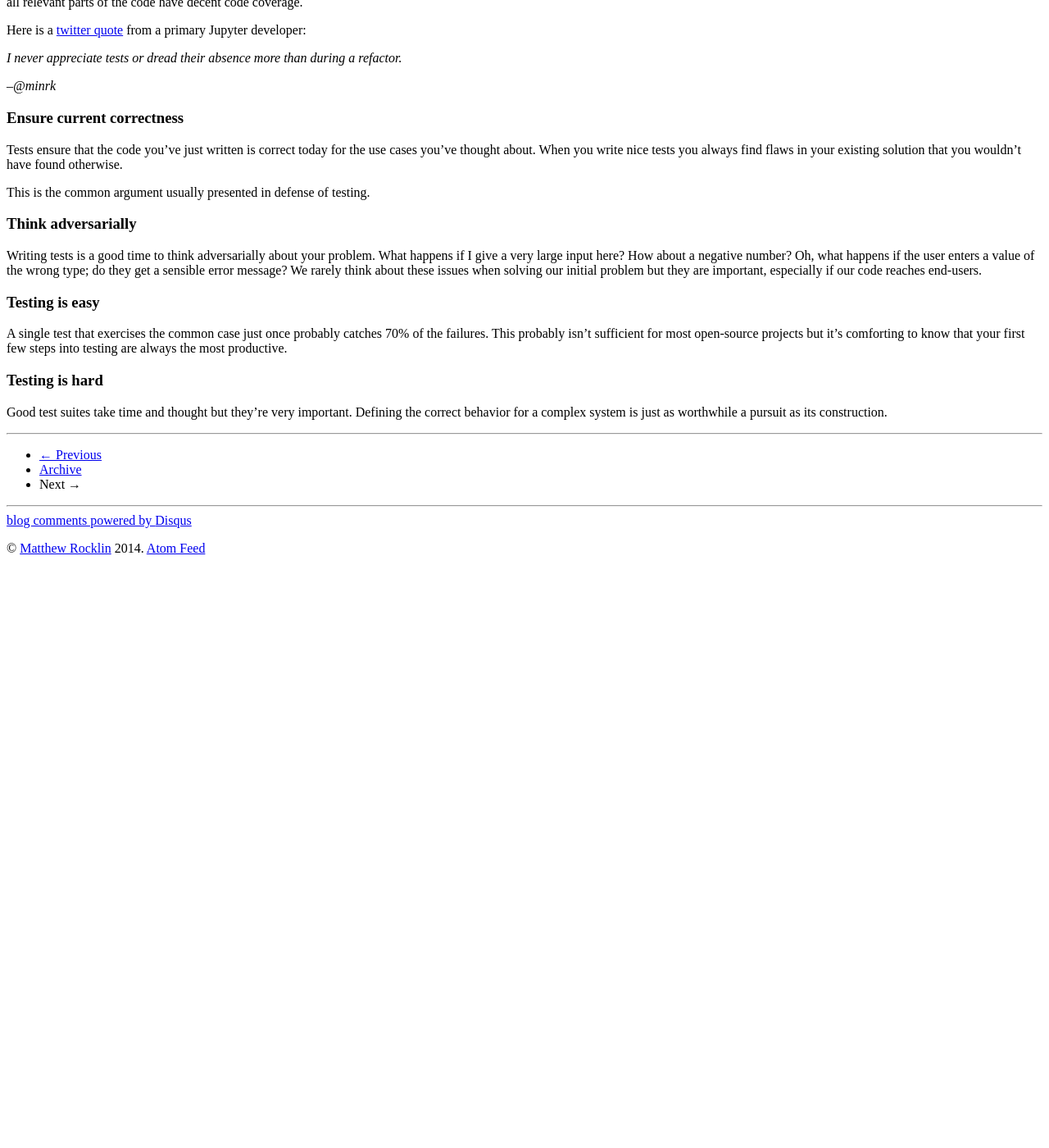
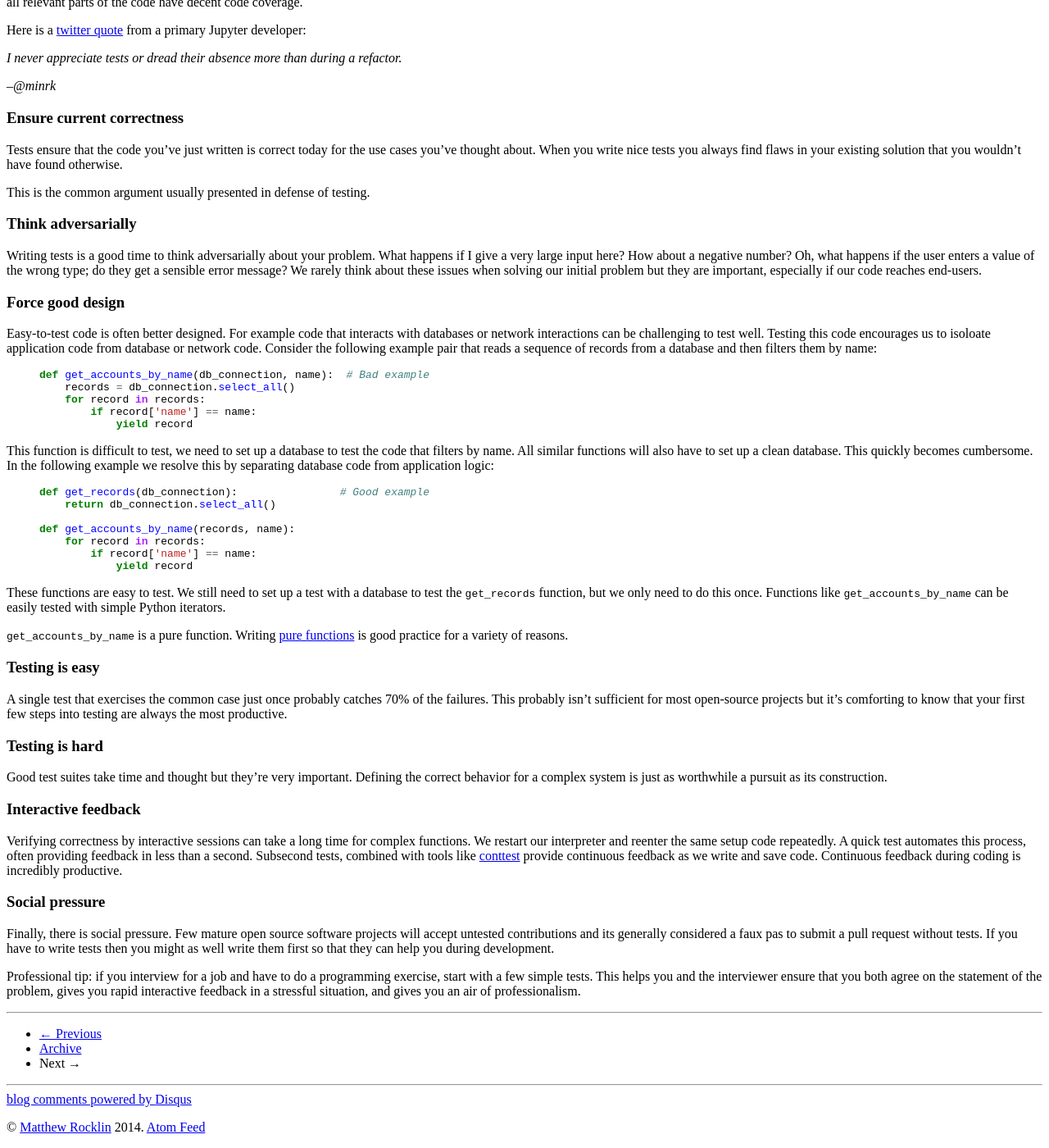
Before and after one commit to besyskymnbk/blog, a Jekyll site: the page built from _posts/work/2016-01-31-tests.md, in a window 1280 px wide and 1400 px high, scrolled down 1150 px. Shown: the whole window at 82% size. Built offline with Jekyll 4.4.1, drawn with Linux system fonts in a browser that asks for light colours; comment, search, counter and statistics services are not loaded; before the commit the page ends 1844 px from its top, so only the background shows below that; some of the changed text lies outside the part shown.

Commit message:
add feedback, social pressure, and purity

```diff
--- a/_posts/work/2016-01-31-tests.md
+++ b/_posts/work/2016-01-31-tests.md
@@ -41,8 +41,8 @@ are just as valuable.
 ### Establish interfaces
 
 Write basic interface tests before you write code.  This formally establishes
-the goals of your work and forces you to think at a high-level before you dive
-into low-level details.
+and enforces the goals of your work and forces you to think at a high-level
+before you dive into low-level details.
 
 It's hard to abstain from diving into the guts of a new problem right away.
 This requires mental discipline.
@@ -107,6 +107,46 @@ sensible error message?  We rarely think about these issues when solving our
 initial problem but they are important, especially if our code reaches
 end-users.
 
+### Force good design
+
+Easy-to-test code is often better designed.  For example code that interacts
+with databases or network interactions can be challenging to test well.
+Testing this code encourages us to isoloate application code from database or
+network code.  Consider the following example pair that reads a sequence of
+records from a database and then filters them by name:
+
+{% highlight Python %}
+def get_accounts_by_name(db_connection, name):  # Bad example
+    records = db_connection.select_all()
+    for record in records:
+        if record['name'] == name:
+            yield record
+{% endhighlight %}
+
+This function is difficult to test, we need to set up a database to test the
+code that filters by name.  All similar functions will also have to set up a
+clean database.  This quickly becomes cumbersome.  In the following example we
+resolve this by separating database code from application logic:
+
+{% highlight Python %}
+def get_records(db_connection):                # Good example
+    return db_connection.select_all()
+
+def get_accounts_by_name(records, name):
+    for record in records:
+        if record['name'] == name:
+            yield record
+{% endhighlight %}
+
+These functions are easy to test.  We still need to set up a test with a
+database to test the `get_records` function, but we only need to do this once.
+Functions like `get_accounts_by_name` can be easily tested with simple Python
+iterators.
+
+`get_accounts_by_name` is a pure function.
+Writing [pure functions](http://toolz.readthedocs.org/en/latest/purity.html) is
+good practice for a variety of reasons.
+
 ### Testing is easy
 
 A single test that exercises the common case just once probably catches 70% of
@@ -119,3 +159,26 @@ most productive.
 Good test suites take time and thought but they're very important.  Defining
 the correct behavior for a complex system is just as worthwhile a pursuit as
 its construction.
+
+### Interactive feedback
+
+Verifying correctness by interactive sessions can take a long time for complex
+functions.  We restart our interpreter and reenter the same setup code
+repeatedly.  A quick test automates this process, often providing feedback in
+less than a second.  Subsecond tests, combined with tools like
+[conttest](https://pypi.python.org/pypi/conttest) provide continuous feedback
+as we write and save code.  Continuous feedback during coding is incredibly
+productive.
+
+### Social pressure
+
+Finally, there is social pressure.  Few mature open source software projects
+will accept untested contributions and its generally considered a faux pas to
+submit a pull request without tests.  If you have to write tests then you might
+as well write them first so that they can help you during development.
+
+Professional tip: if you interview for a job and have to do a programming
+exercise, start with a few simple tests.  This helps you and the interviewer
+ensure that you both agree on the statement of the problem, gives you rapid
+interactive feedback in a stressful situation, and gives you an air of
+professionalism.
```
